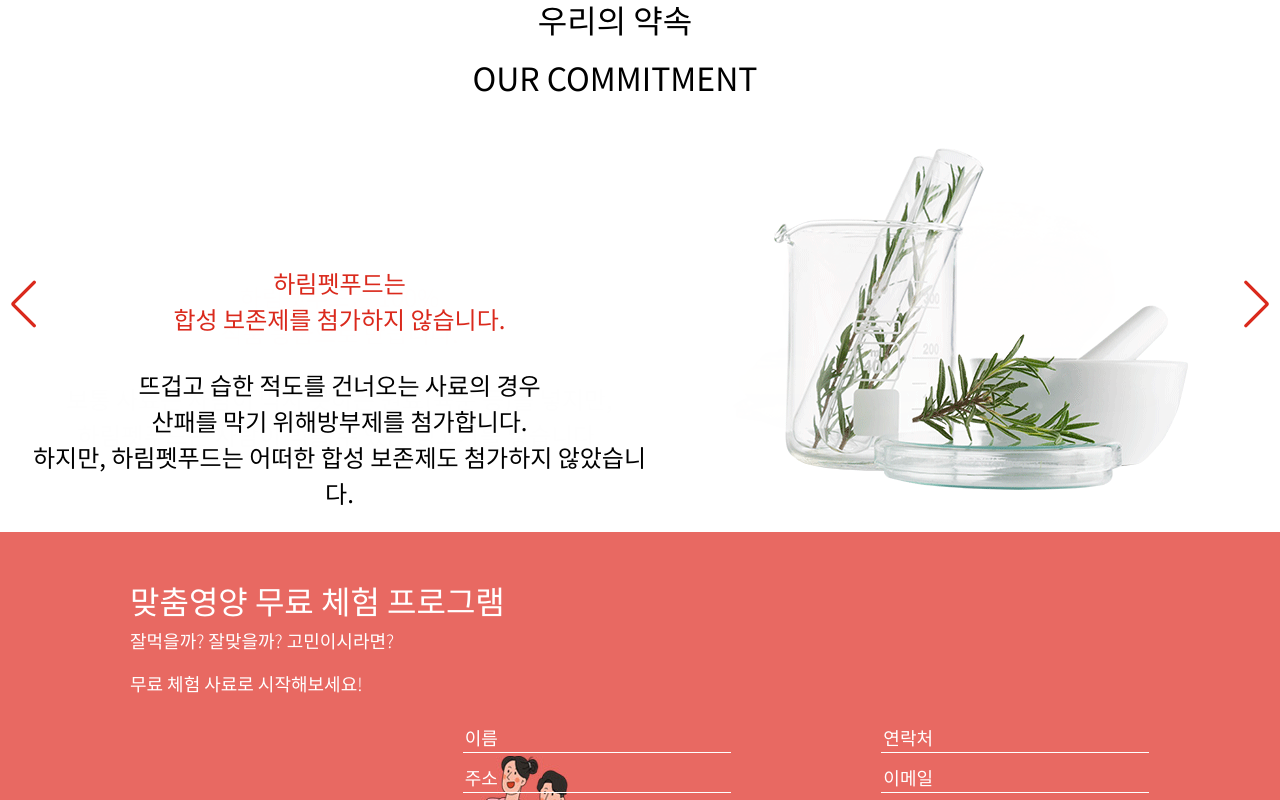
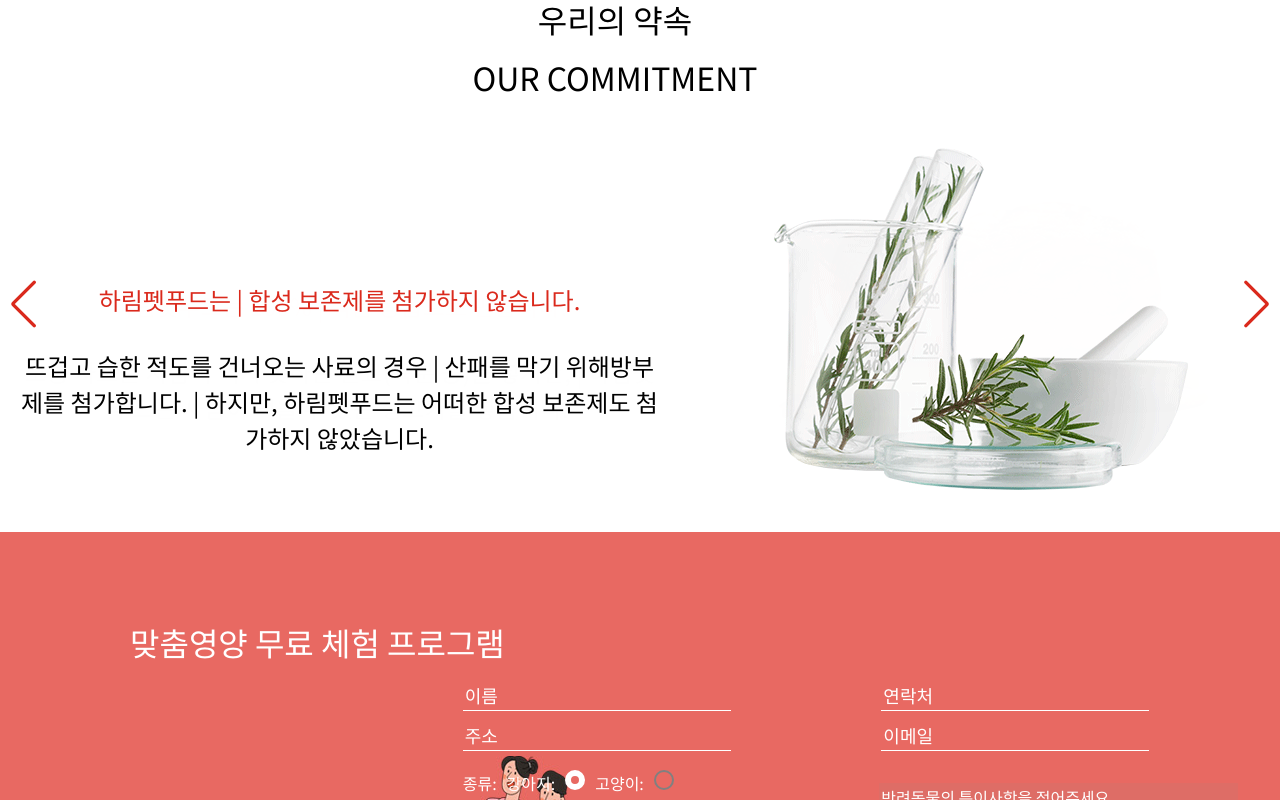
Before and after one commit to KimGyuWan/react_petfood.github.io, a React (Create React App) app: page / in a window 1280 px wide. Shown: the top 800 px of the page. Built offline with nearby package versions, Linux system fonts and the light colour scheme.

Commit message:
map 사용하여 Brand 기업설명 swiper slide 구현 및 scss 수정

```diff
--- a/src/component/dongmin/Brand.js
+++ b/src/component/dongmin/Brand.js
@@ -54,21 +54,10 @@
                                         </div>
 
                                         <div className='sh position-relative'>
-                                            {brand.h3 && brand.h3.split('|').map((v, i) => (
-                                                <React.Fragment key={i}>
-                                                    {v}
-                                                    <br />
-                                                </React.Fragment>
-                                            ))}
+                                            {brand.h3 && brand.h3}
 
                                             <div className='dp position-rel'>
-                                                {brand.p && brand.p.split('|').map((v, i) => (
-                                                    <React.Fragment key={i}>
-                                                        {v}
-                                                        <br />
-                                                    </React.Fragment>
-
-                                                ))}
+                                                {brand.p && brand.p}
                                             </div>
 
                                         </div>
--- a/src/component/dongmin/Form.js
+++ b/src/component/dongmin/Form.js
@@ -5,34 +5,6 @@
 
 
 const Form = () => {
-    const [formData, setFormData] = useState({
-        name: "",
-        address: "",
-        tel: "",
-        type: "",
-        email: "",
-    })
-
-    const { name, address, type, email, tel } = formData;
-
-    const onChange = (e) => {
-        const value = e.target.value;
-        const id = e.target.id;
-
-        setFormData({
-            ...formData,
-            [id]: value,
-        });
-    }
-
-    const splitParagraph = () => {
-        const text = "잘먹을까? 잘맞을까? 고민이시라면? | 무료 체험 사료로 시작해보세요!";
-        const splitText = text.split(' | ');
-
-        return splitText.map((part, index) => (
-            <p key={index}>{part}</p>
-        ));
-    }
 
     return (
         <>
@@ -43,7 +15,6 @@
                         <div className="col-6 d-flex justify-content-center">
                             <div id="formhd" className="w-100 p-0 m-0 position-rel">
                                 <h2>맞춤영양 무료 체험 프로그램</h2>
-                                {splitParagraph()}
                             </div>
 
                         </div>
@@ -57,14 +28,14 @@
                                         <li className="item my-2">
                                             <div className="input_box1">
                                                 <label htmlFor="emailForm" className="p-0"></label>
-                                                <input type="text" name="name" id="name" defaultValue={name} onChange={onChange} placeholder="이름" />
+                                                <input type="text" name="name" id="name" defaultValue="" placeholder="이름" />
 
                                             </div>
                                         </li>
                                         <li className="item my-2">
                                             <div className="input_box1">
                                                 <label htmlFor="name" className="p-0"></label>
-                                                <input type="text" name="address" id="address" address="" defaultValue={address} onChange={onChange} placeholder="주소" />
+                                                <input type="text" name="address" id="address" address="" defaultValue="" placeholder="주소" />
                                             </div>
                                         </li>
                                         <li className="item my-2">
@@ -100,13 +71,13 @@
                                         <li className="item my-2">
                                             <div className="input_box1">
                                                 <label htmlFor="company" className="p-0"></label>
-                                                <input type="text" name="tel" id="tel" defaultValue={tel} onChange={onChange} placeholder="연락처" />
+                                                <input type="text" name="tel" id="tel" defaultValue="" placeholder="연락처" />
                                             </div>
                                         </li>
                                         <li className="item my-2">
                                             <div className="input_box1">
                                                 <label htmlFor="tel" className="p-0"></label>
-                                                <input type="text" name="email" id="email" defaultValue={email} onChange={onChange} className="input_tel" placeholder="이메일" />
+                                                <input type="text" name="email" id="email" defaultValue="" className="input_tel" placeholder="이메일" />
                                             </div>
                                         </li>
                                     </ul>
```
Also changed, not shown: src/data/data.json (indentation only).
